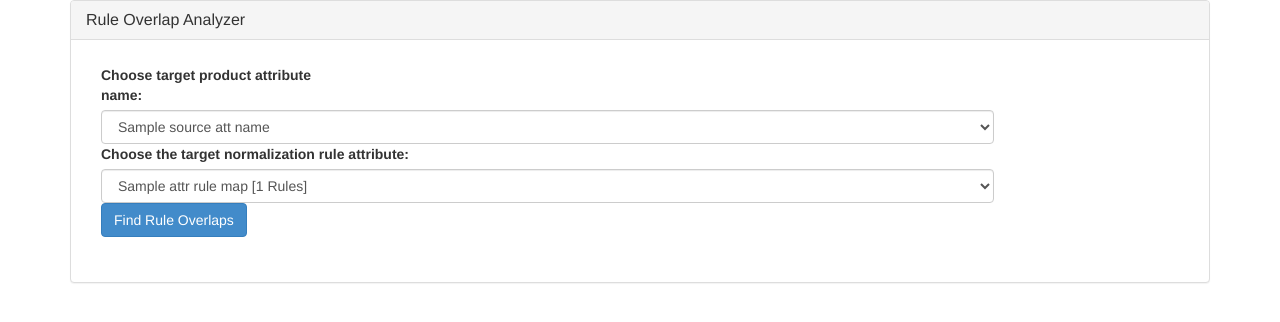
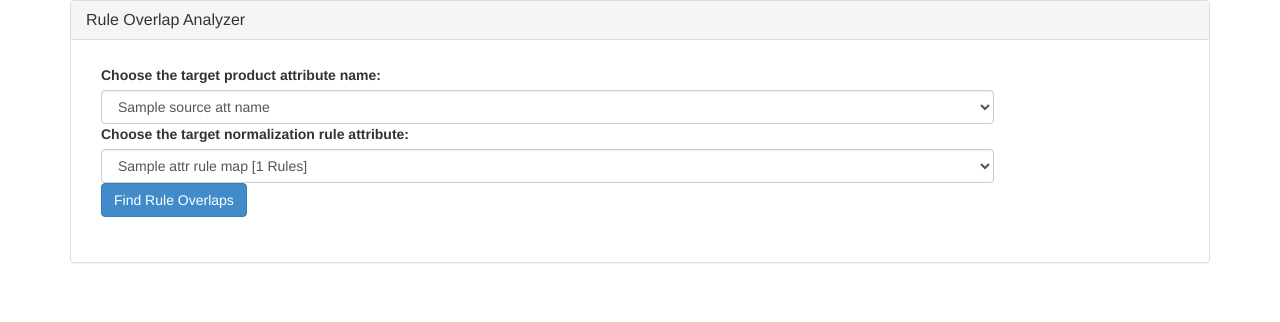
Before and after one commit to adelaneh/ruleoverlaptool, a Django app: template rule_overlap/templates/rule_overlap/index.html in a window 1280 px wide. Shown: the top 322 px of the page. Run offline with Django 3.2, Linux system fonts and the light colour scheme; the template is opened without the code that fills it: most values are stand-ins (such as "Sample title", 1, 10 or a date in 2020); some libraries are stand-ins or nearby versions.

Commit message:
Initial commit.

```diff
--- a/rule_overlap/templates/rule_overlap/index.html
+++ b/rule_overlap/templates/rule_overlap/index.html
@@ -24,7 +24,7 @@
 		</div>
 		<div class="panel-body">
 				<div class="form-group">
-					<label for="prodattr" class="col-sm-3 control-label">Choose target product attribute name:</label>
+					<label for="prodattr" class="col-sm-10 control-label">Choose the target product attribute name:</label>
 					<div class="col-sm-10">
 						<select id="prodattr" class="form-control">
 							{% for source_att_name in source_att_names %}
```
Also changed, not shown: README.md.
